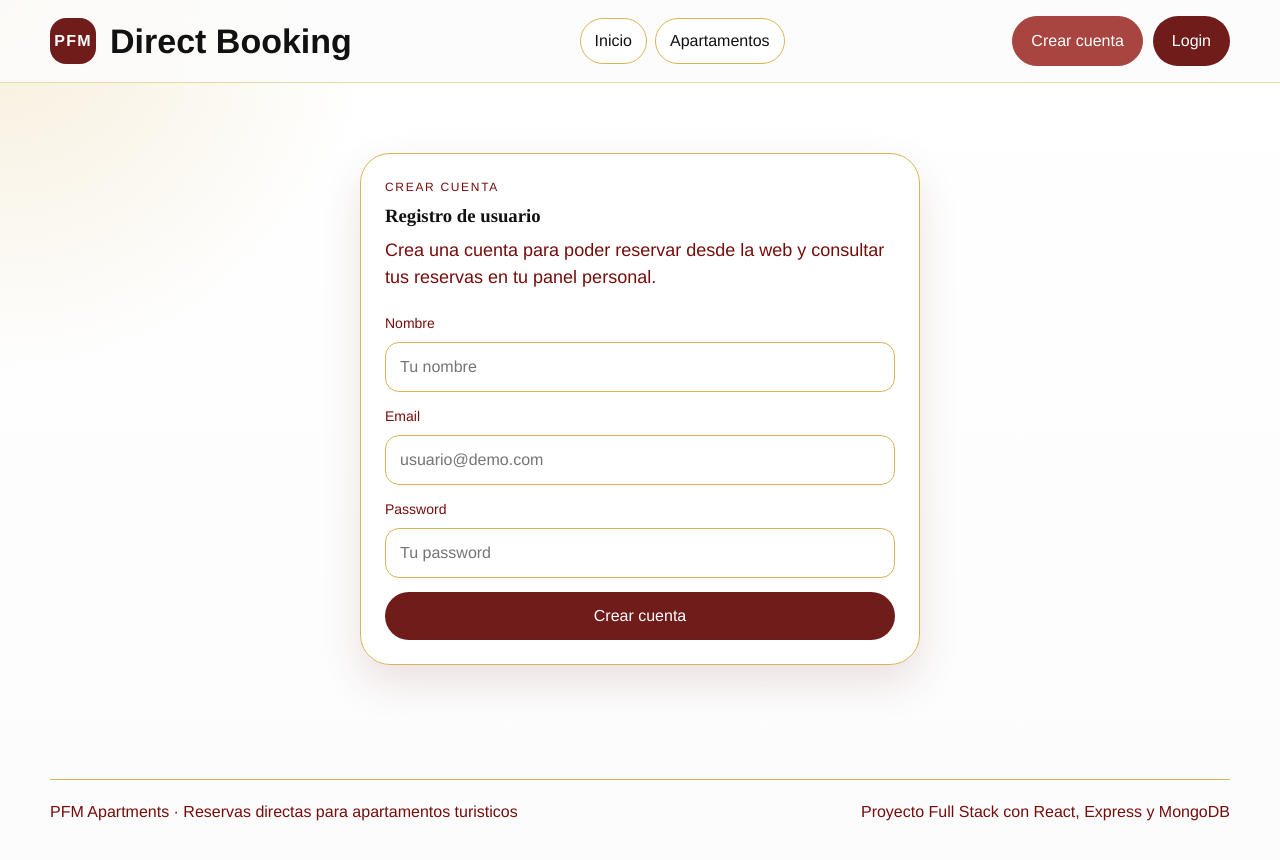
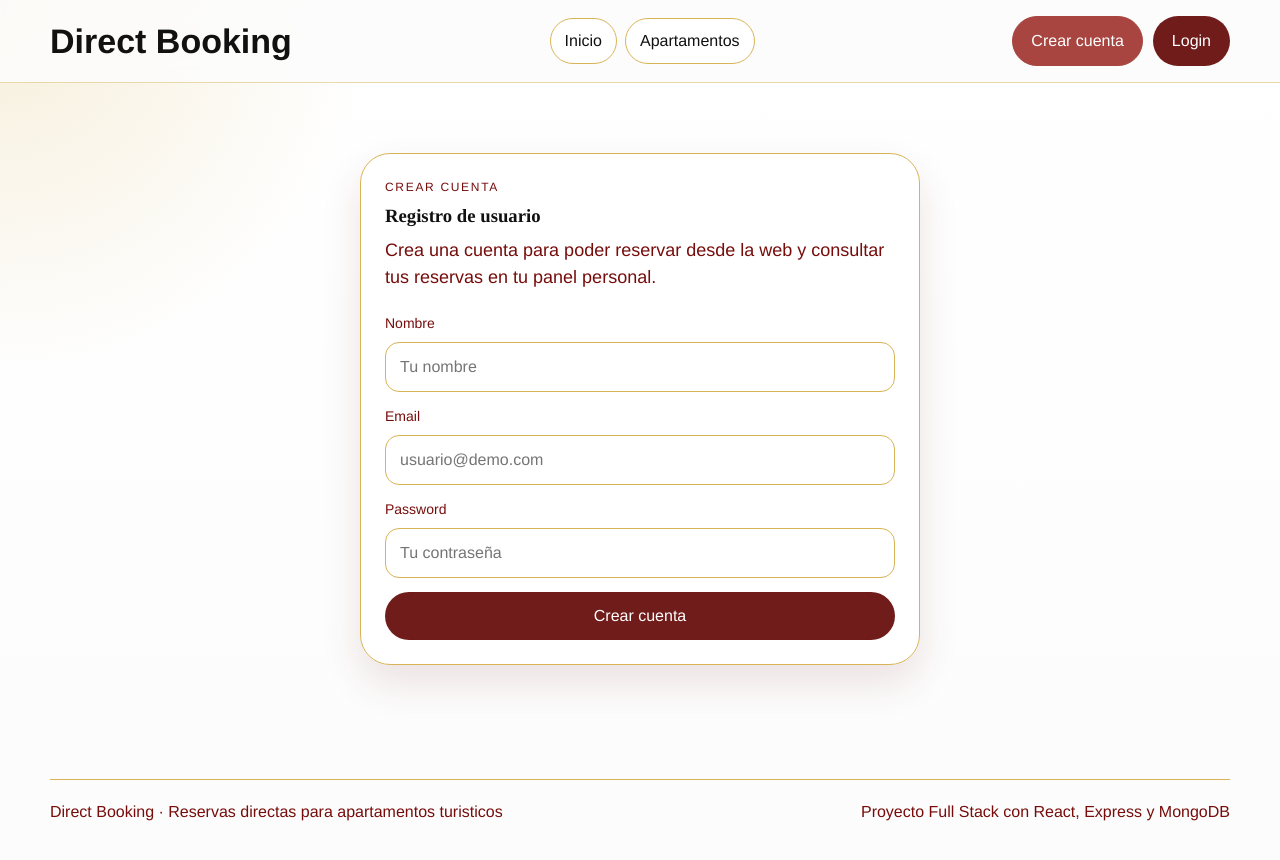
Before and after one commit to daviidxestrada/pfm-frontend, a React app: page /register in a window 1280 px wide. Built offline with nearby package versions, Linux system fonts and the light colour scheme; no server answers; the HTML template or start-up script is replaced by a standard one.

Commit message:
ultimos toques y añadir comnetarios breves en la lógica menos evidente

```diff
--- a/src/components/reservations/ReservationForm.jsx
+++ b/src/components/reservations/ReservationForm.jsx
@@ -38,6 +38,7 @@ function ReservationForm({ apartmentId }) {
     const selectedStart = new Date(nextStartDate);
     const selectedEnd = new Date(nextEndDate);
 
+    // Comprueba si el rango elegido pisa una reserva o bloqueo existente.
     return unavailableRanges.some((range) => {
       const bookedStart = new Date(range.startDate);
       const bookedEnd = new Date(range.endDate);
@@ -84,6 +85,8 @@ function ReservationForm({ apartmentId }) {
       setMessage("Solicitud enviada. Queda pendiente de aprobacion por el admin.");
       setStartDate("");
       setEndDate("");
+
+      // Refresca la disponibilidad tras crear la solicitud para evitar solapes visibles.
       const data = await getApartmentAvailability(apartmentId);
       setUnavailableRanges(data.unavailableRanges);
     } catch (requestError) {
--- a/src/index.css
+++ b/src/index.css
@@ -111,7 +111,6 @@ h3 {
 .site-brand {
   display: inline-flex;
   align-items: center;
-  gap: 14px;
   align-self: center;
   line-height: 1;
 }
@@ -125,18 +124,6 @@ h3 {
 
 .site-brand-break {
   display: none;
-}
-
-.site-brand-mark {
-  display: inline-grid;
-  place-items: center;
-  width: 46px;
-  height: 46px;
-  border-radius: 16px;
-  background: var(--primary);
-  color: var(--primary-contrast);
-  font-weight: 700;
-  letter-spacing: 0.08em;
 }
 
 .site-nav {
@@ -991,7 +978,6 @@ h3 {
 
   .site-brand {
     min-width: 0;
-    gap: 12px;
     align-self: start;
   }
 
--- a/src/layouts/AdminLayout.jsx
+++ b/src/layouts/AdminLayout.jsx
@@ -18,7 +18,7 @@ function AdminLayout() {
       <aside className="admin-sidebar">
         <div className="admin-brand">
           <p className="admin-eyebrow">Panel privado</p>
-          <h1>PFM Apartments</h1>
+          <h1>Direct Booking</h1>
           <p>Sesion iniciada como {user?.email}</p>
         </div>
 
--- a/src/layouts/MainLayout.jsx
+++ b/src/layouts/MainLayout.jsx
@@ -8,6 +8,8 @@ function MainLayout() {
   const { user, authReady } = useContext(AuthContext);
   const isAdmin = user?.role === "admin";
   const [menuOpen, setMenuOpen] = useState(false);
+
+  // Cierra el panel movil al navegar por la app.
   const closeMenu = () => setMenuOpen(false);
 
   return (
@@ -15,7 +17,6 @@ function MainLayout() {
       <header className="site-header">
         <div className="site-header-inner">
           <Link to="/" className="site-brand" onClick={closeMenu}>
-            <span className="site-brand-mark">PFM</span>
             <strong>
               <span>Direct </span>
               <br className="site-brand-break" />
@@ -28,6 +29,7 @@ function MainLayout() {
             className="site-menu-toggle"
             aria-expanded={menuOpen}
             aria-controls="site-menu-panel"
+            // El mismo boton abre y cierra el menu responsive.
             onClick={() => setMenuOpen((currentValue) => !currentValue)}
           >
             <img src={menuIcon} alt="" aria-hidden="true" className="site-menu-toggle-icon" />
@@ -92,7 +94,7 @@ function MainLayout() {
 
       <footer className="site-footer">
         <div className="site-footer-inner">
-          <p>PFM Apartments · Reservas directas para apartamentos turisticos</p>
+          <p>Direct Booking · Reservas directas para apartamentos turisticos</p>
           <p>Proyecto Full Stack con React, Express y MongoDB</p>
         </div>
       </footer>
--- a/src/pages/public/RegisterPage.jsx
+++ b/src/pages/public/RegisterPage.jsx
@@ -96,7 +96,7 @@ function RegisterPage() {
             <input
               type="password"
               name="password"
-              placeholder="Tu password"
+              placeholder="Tu contraseña"
               value={form.password}
               onChange={handleChange}
             />
```
